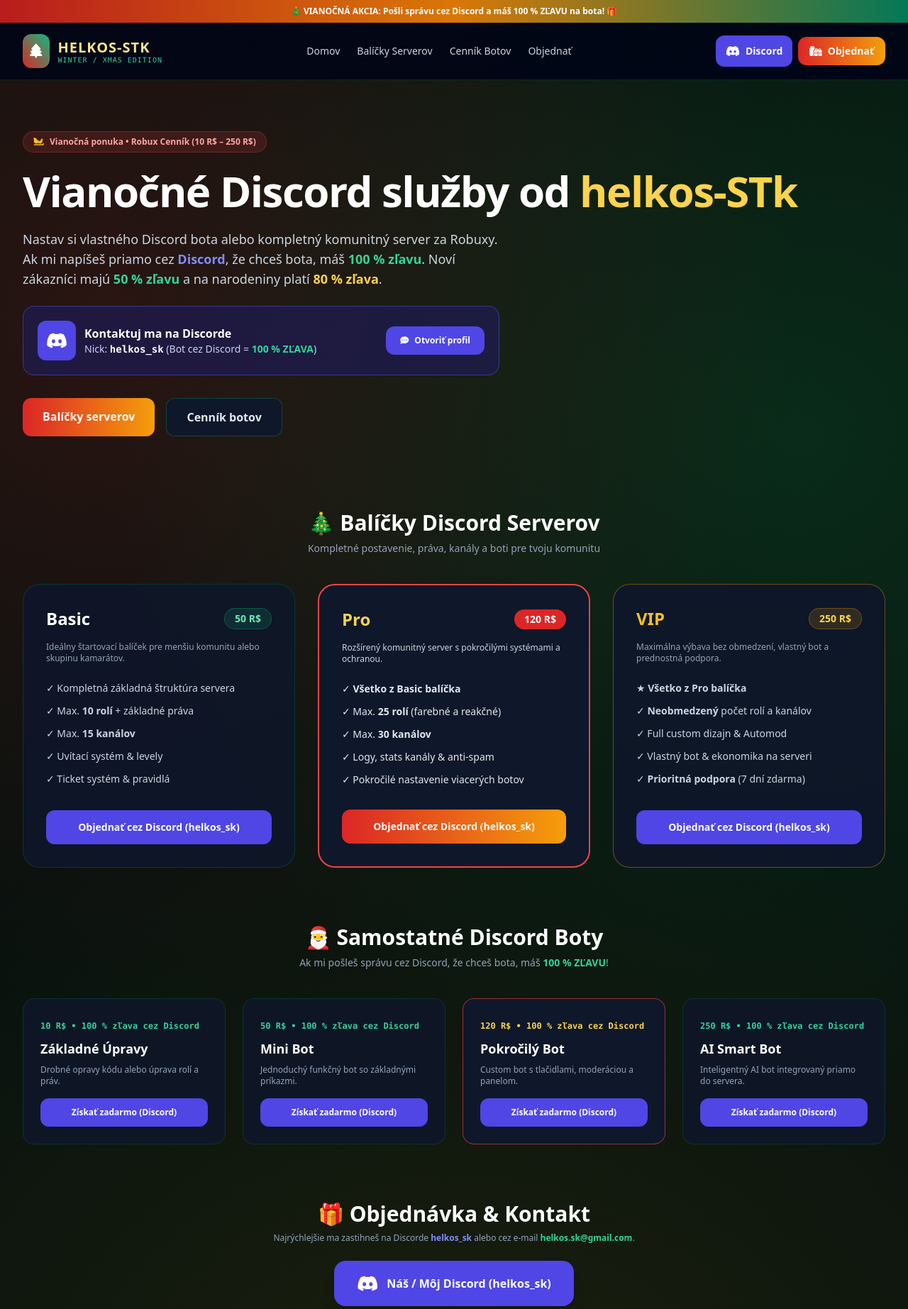
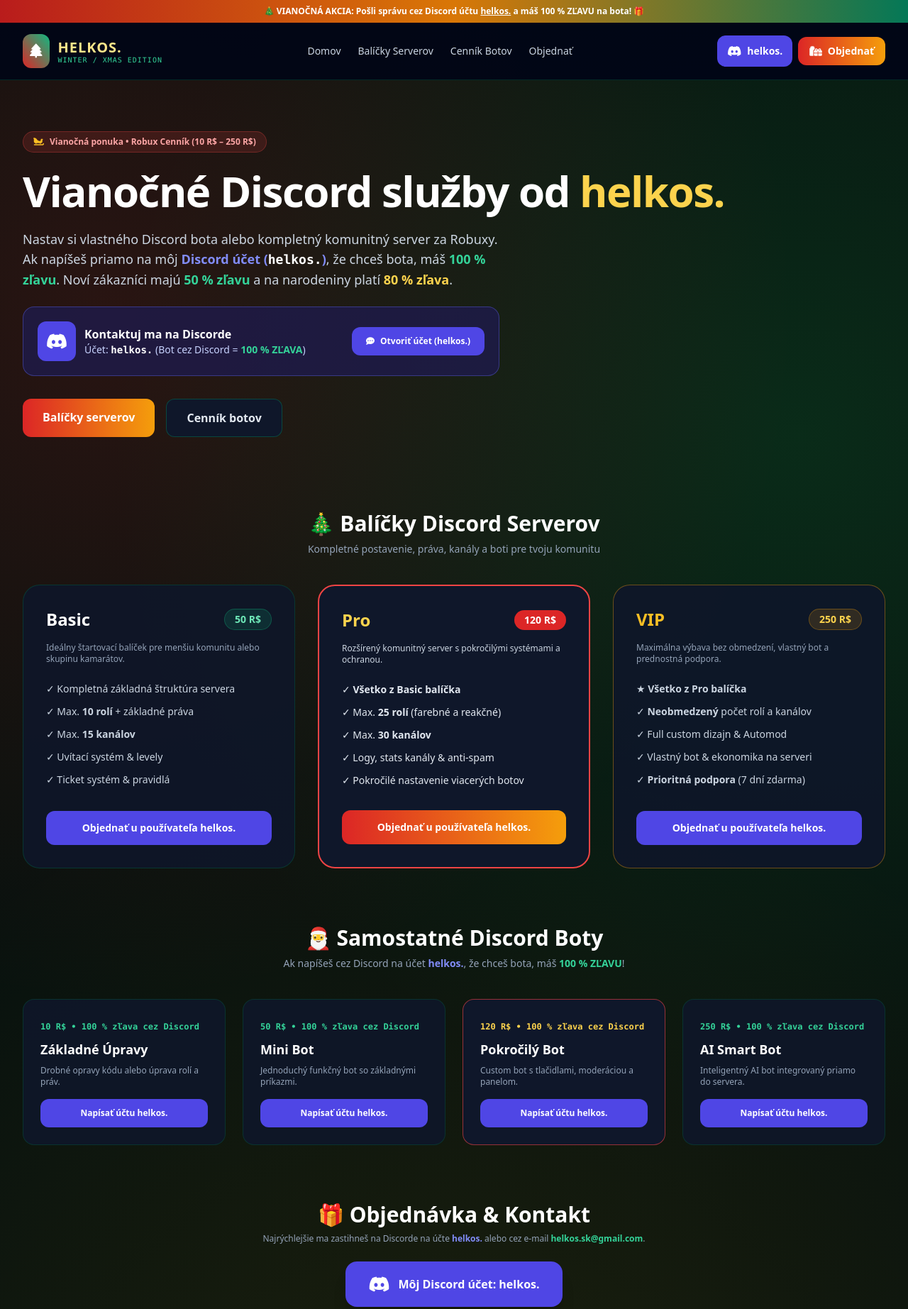
Before and after one commit to palkoheldak1234-eng/storm-rp-web, a plain HTML site: page index.html in a window 1280 px wide. Shown: the top 1845 px of the page at 71% size. Drawn offline with nearby package versions, Linux system fonts and the light colour scheme.

```diff
--- a/index.html
+++ b/index.html
@@ -3,7 +3,7 @@
 <head>
     <meta charset="UTF-8">
     <meta name="viewport" content="width=device-width, initial-scale=1.0">
-    <title>helkos-STk Development | Vianočná Edícia 🎄</title>
+    <title>helkos. Development | Vianočná Edícia 🎄</title>
     <script src="https://cdn.tailwindcss.com"></script>
     <link rel="stylesheet" href="https://cdnjs.cloudflare.com/ajax/libs/font-awesome/6.4.0/css/all.min.css">
     <style>
@@ -23,7 +23,7 @@
 
     <!-- VIANOČNÝ PÁS -->
     <div class="bg-gradient-to-r from-red-700 via-amber-600 to-emerald-700 text-white text-xs font-extrabold text-center py-2 px-4">
-        🎄 VIANOČNÁ AKCIA: Pošli správu cez Discord a máš 100 % ZĽAVU na bota! 🎁
+        🎄 VIANOČNÁ AKCIA: Pošli správu cez Discord účtu <span class="underline">helkos.</span> a máš 100 % ZĽAVU na bota! 🎁
     </div>
 
     <!-- HLAVIČKA -->
@@ -35,7 +35,7 @@
                 </div>
                 <div class="flex flex-col">
                     <span class="text-lg sm:text-xl font-black tracking-wider uppercase text-amber-200">
-                        HELKOS-STK
+                        helkos.
                     </span>
                     <span class="text-[10px] text-emerald-400 font-mono tracking-widest uppercase -mt-1">WINTER / XMAS EDITION</span>
                 </div>
@@ -50,9 +50,9 @@
 
             <div class="flex items-center gap-2">
                 <!-- TLAČIDLO PRIAMO NA TVOJ DISCORD ÚČET -->
-                <a href="https://discord.com/users/helkos_sk" target="_blank" rel="noopener noreferrer" class="bg-indigo-600 hover:bg-indigo-500 text-white text-xs sm:text-sm font-bold px-3.5 py-2.5 rounded-xl flex items-center gap-2">
+                <a href="https://discord.com/users/helkos." target="_blank" rel="noopener noreferrer" class="bg-indigo-600 hover:bg-indigo-500 text-white text-xs sm:text-sm font-bold px-3.5 py-2.5 rounded-xl flex items-center gap-2">
                     <i class="fa-brands fa-discord text-base"></i>
-                    <span>Discord</span>
+                    <span>helkos.</span>
                 </a>
                 <a href="#kontakt" class="bg-gradient-to-r from-red-600 to-amber-500 text-white text-xs sm:text-sm font-bold px-4 py-2.5 rounded-xl flex items-center gap-2">
                     <i class="fa-solid fa-gifts"></i>
@@ -71,10 +71,10 @@
                 <i class="fa-solid fa-sleigh text-amber-400"></i> Vianočná ponuka • Robux Cenník (10 R$ – 250 R$)
             </span>
             <h1 class="text-4xl sm:text-6xl font-black tracking-tight leading-tight text-white">
-                Vianočné Discord služby od <span class="text-amber-300">helkos-STk</span>
+                Vianočné Discord služby od <span class="text-amber-300">helkos.</span>
             </h1>
             <p class="text-slate-300 text-base sm:text-lg max-w-2xl leading-relaxed">
-                Nastav si vlastného Discord bota alebo kompletný komunitný server za Robuxy. Ak mi napíšeš priamo cez <strong class="text-indigo-400">Discord</strong>, že chceš bota, máš <strong class="text-emerald-400">100 % zľavu</strong>. Noví zákazníci majú <strong class="text-emerald-400">50 % zľavu</strong> a na narodeniny platí <strong class="text-amber-300">80 % zľava</strong>.
+                Nastav si vlastného Discord bota alebo kompletný komunitný server za Robuxy. Ak napíšeš priamo na môj <strong class="text-indigo-400">Discord účet (<span class="text-white font-mono">helkos.</span>)</strong>, že chceš bota, máš <strong class="text-emerald-400">100 % zľavu</strong>. Noví zákazníci majú <strong class="text-emerald-400">50 % zľavu</strong> a na narodeniny platí <strong class="text-amber-300">80 % zľava</strong>.
             </p>
 
             <!-- KARTA DISCORD KONTAKTU -->
@@ -85,12 +85,12 @@
                     </div>
                     <div class="text-xs sm:text-sm">
                         <p class="font-extrabold text-white text-base">Kontaktuj ma na Discorde</p>
-                        <p class="text-indigo-200">Nick: <strong class="text-white font-mono">helkos_sk</strong> (Bot cez Discord = <span class="text-emerald-400 font-bold">100 % ZĽAVA</span>)</p>
+                        <p class="text-indigo-200">Účet: <strong class="text-white font-mono">helkos.</strong> (Bot cez Discord = <span class="text-emerald-400 font-bold">100 % ZĽAVA</span>)</p>
                     </div>
                 </div>
-                <a href="https://discord.com/users/helkos_sk" target="_blank" rel="noopener noreferrer" class="bg-indigo-600 hover:bg-indigo-500 text-white text-xs font-bold px-5 py-3 rounded-xl text-center shrink-0 flex items-center justify-center gap-2">
+                <a href="https://discord.com/users/helkos." target="_blank" rel="noopener noreferrer" class="bg-indigo-600 hover:bg-indigo-500 text-white text-xs font-bold px-5 py-3 rounded-xl text-center shrink-0 flex items-center justify-center gap-2">
                     <i class="fa-solid fa-comment-dots"></i>
-                    <span>Otvoriť profil</span>
+                    <span>Otvoriť účet (helkos.)</span>
                 </a>
             </div>
 
@@ -124,8 +124,8 @@
                             <li>✓ Ticket systém & pravidlá</li>
                         </ul>
                     </div>
-                    <a href="https://discord.com/users/helkos_sk" target="_blank" rel="noopener noreferrer" class="block w-full text-center bg-indigo-600 hover:bg-indigo-500 text-white text-sm font-bold py-3.5 rounded-xl">
-                        Objednať cez Discord (helkos_sk)
+                    <a href="https://discord.com/users/helkos." target="_blank" rel="noopener noreferrer" class="block w-full text-center bg-indigo-600 hover:bg-indigo-500 text-white text-sm font-bold py-3.5 rounded-xl">
+                        Objednať u používateľa helkos.
                     </a>
                 </div>
 
@@ -145,8 +145,8 @@
                             <li>✓ Pokročilé nastavenie viacerých botov</li>
                         </ul>
                     </div>
-                    <a href="https://discord.com/users/helkos_sk" target="_blank" rel="noopener noreferrer" class="block w-full text-center bg-gradient-to-r from-red-600 to-amber-500 hover:from-red-500 hover:to-amber-400 text-white text-sm font-black py-3.5 rounded-xl">
-                        Objednať cez Discord (helkos_sk)
+                    <a href="https://discord.com/users/helkos." target="_blank" rel="noopener noreferrer" class="block w-full text-center bg-gradient-to-r from-red-600 to-amber-500 hover:from-red-500 hover:to-amber-400 text-white text-sm font-black py-3.5 rounded-xl">
+                        Objednať u používateľa helkos.
                     </a>
                 </div>
 
@@ -166,8 +166,8 @@
                             <li>✓ <strong>Prioritná podpora</strong> (7 dní zdarma)</li>
                         </ul>
                     </div>
-                    <a href="https://discord.com/users/helkos_sk" target="_blank" rel="noopener noreferrer" class="block w-full text-center bg-indigo-600 hover:bg-indigo-500 text-white text-sm font-bold py-3.5 rounded-xl">
-                        Objednať cez Discord (helkos_sk)
+                    <a href="https://discord.com/users/helkos." target="_blank" rel="noopener noreferrer" class="block w-full text-center bg-indigo-600 hover:bg-indigo-500 text-white text-sm font-bold py-3.5 rounded-xl">
+                        Objednať u používateľa helkos.
                     </a>
                 </div>
             </div>
@@ -178,7 +178,7 @@
             <div class="text-center max-w-3xl mx-auto space-y-2">
                 <h2 class="text-3xl font-extrabold text-white">🎅 Samostatné Discord Boty</h2>
                 <p class="text-slate-400 text-sm">
-                    Ak mi pošleš správu cez Discord, že chceš bota, máš <strong class="text-emerald-400">100 % ZĽAVU</strong>!
+                    Ak napíšeš cez Discord na účet <strong class="text-indigo-400">helkos.</strong>, že chceš bota, máš <strong class="text-emerald-400">100 % ZĽAVU</strong>!
                 </p>
             </div>
 
@@ -189,8 +189,8 @@
                         <h3 class="text-lg font-bold text-white my-2">Základné Úpravy</h3>
                         <p class="text-slate-400 text-xs mb-4">Drobné opravy kódu alebo úprava rolí a práv.</p>
                     </div>
-                    <a href="https://discord.com/users/helkos_sk" target="_blank" rel="noopener noreferrer" class="block text-center w-full bg-indigo-600 hover:bg-indigo-500 text-white text-xs font-bold py-3 rounded-xl">
-                        Získať zadarmo (Discord)
+                    <a href="https://discord.com/users/helkos." target="_blank" rel="noopener noreferrer" class="block text-center w-full bg-indigo-600 hover:bg-indigo-500 text-white text-xs font-bold py-3 rounded-xl">
+                        Napísať účtu helkos.
                     </a>
                 </div>
 
@@ -200,8 +200,8 @@
                         <h3 class="text-lg font-bold text-white my-2">Mini Bot</h3>
                         <p class="text-slate-400 text-xs mb-4">Jednoduchý funkčný bot so základnými príkazmi.</p>
                     </div>
-                    <a href="https://discord.com/users/helkos_sk" target="_blank" rel="noopener noreferrer" class="block text-center w-full bg-indigo-600 hover:bg-indigo-500 text-white text-xs font-bold py-3 rounded-xl">
-                        Získať zadarmo (Discord)
+                    <a href="https://discord.com/users/helkos." target="_blank" rel="noopener noreferrer" class="block text-center w-full bg-indigo-600 hover:bg-indigo-500 text-white text-xs font-bold py-3 rounded-xl">
+                        Napísať účtu helkos.
                     </a>
                 </div>
 
@@ -211,8 +211,8 @@
                         <h3 class="text-lg font-bold text-white my-2">Pokročilý Bot</h3>
                         <p class="text-slate-400 text-xs mb-4">Custom bot s tlačidlami, moderáciou a panelom.</p>
                     </div>
-                    <a href="https://discord.com/users/helkos_sk" target="_blank" rel="noopener noreferrer" class="block text-center w-full bg-indigo-600 hover:bg-indigo-500 text-white text-xs font-bold py-3 rounded-xl">
-                        Získať zadarmo (Discord)
+                    <a href="https://discord.com/users/helkos." target="_blank" rel="noopener noreferrer" class="block text-center w-full bg-indigo-600 hover:bg-indigo-500 text-white text-xs font-bold py-3 rounded-xl">
+                        Napísať účtu helkos.
                     </a>
                 </div>
 
@@ -222,8 +222,8 @@
                         <h3 class="text-lg font-bold text-white my-2">AI Smart Bot</h3>
                         <p class="text-slate-400 text-xs mb-4">Inteligentný AI bot integrovaný priamo do servera.</p>
                     </div>
-                    <a href="https://discord.com/users/helkos_sk" target="_blank" rel="noopener noreferrer" class="block text-center w-full bg-indigo-600 hover:bg-indigo-500 text-white text-xs font-bold py-3 rounded-xl">
-                        Získať zadarmo (Discord)
+                    <a href="https://discord.com/users/helkos." target="_blank" rel="noopener noreferrer" class="block text-center w-full bg-indigo-600 hover:bg-indigo-500 text-white text-xs font-bold py-3 rounded-xl">
+                        Napísať účtu helkos.
                     </a>
                 </div>
             </div>
@@ -234,25 +234,25 @@
             <div class="text-center space-y-2">
                 <h2 class="text-3xl font-extrabold text-white">🎁 Objednávka & Kontakt</h2>
                 <p class="text-slate-400 text-xs">
-                    Najrýchlejšie ma zastihneš na Discorde <strong class="text-indigo-400">helkos_sk</strong> alebo cez e-mail <strong class="text-emerald-400">helkos.sk@gmail.com</strong>.
+                    Najrýchlejšie ma zastihneš na Discorde na účte <strong class="text-indigo-400">helkos.</strong> alebo cez e-mail <strong class="text-emerald-400">helkos.sk@gmail.com</strong>.
                 </p>
             </div>
 
-            <!-- TLAČIDLO PRIAMO NA DISCORD -->
+            <!-- TLAČIDLO PRIAMO NA TVOJ DISCORD ÚČET -->
             <div class="text-center">
-                <a href="https://discord.com/users/helkos_sk" target="_blank" rel="noopener noreferrer" class="inline-flex items-center justify-center gap-3 bg-indigo-600 hover:bg-indigo-500 text-white font-extrabold text-base px-8 py-4 rounded-2xl shadow-xl transition w-full sm:w-auto">
+                <a href="https://discord.com/users/helkos." target="_blank" rel="noopener noreferrer" class="inline-flex items-center justify-center gap-3 bg-indigo-600 hover:bg-indigo-500 text-white font-extrabold text-base px-8 py-4 rounded-2xl shadow-xl transition w-full sm:w-auto">
                     <i class="fa-brands fa-discord text-2xl"></i>
-                    <span>Náš / Môj Discord (helkos_sk)</span>
+                    <span>Môj Discord účet: helkos.</span>
                 </a>
             </div>
 
             <form action="https://formsubmit.co/helkos.sk@gmail.com" method="POST" class="bg-slate-900 border border-emerald-900/60 p-8 rounded-2xl space-y-5 shadow-2xl">
-                <input type="hidden" name="_subject" value="Nová objednávka — helkos-STk">
+                <input type="hidden" name="_subject" value="Nová objednávka — helkos.">
                 <input type="hidden" name="_captcha" value="false">
 
                 <div>
                     <label class="block text-xs font-semibold text-slate-400 uppercase mb-2">Tvoj Discord Nick / E-mail *</label>
-                    <input type="text" name="Kontakt" required class="w-full bg-slate-950 border border-emerald-900/60 rounded-xl px-4 py-3 text-sm text-white focus:outline-none focus:border-red-500" placeholder="napr. helkos_sk alebo tvoj@email.sk">
+                    <input type="text" name="Kontakt" required class="w-full bg-slate-950 border border-emerald-900/60 rounded-xl px-4 py-3 text-sm text-white focus:outline-none focus:border-red-500" placeholder="napr. tvoj_nick alebo tvoj@email.sk">
                 </div>
 
                 <div>
@@ -284,7 +284,7 @@
     </main>
 
     <footer class="border-t border-emerald-900/50 bg-slate-950 py-6 text-center text-xs text-slate-500">
-        <p>&copy; 2026 <span class="text-emerald-400 font-semibold">helkos-STk Development</span> • Vianočná Edícia 🎄</p>
+        <p>&copy; 2026 <span class="text-emerald-400 font-semibold">helkos.</span> • Vianočná Edícia 🎄</p>
     </footer>
 
 </body>
```
